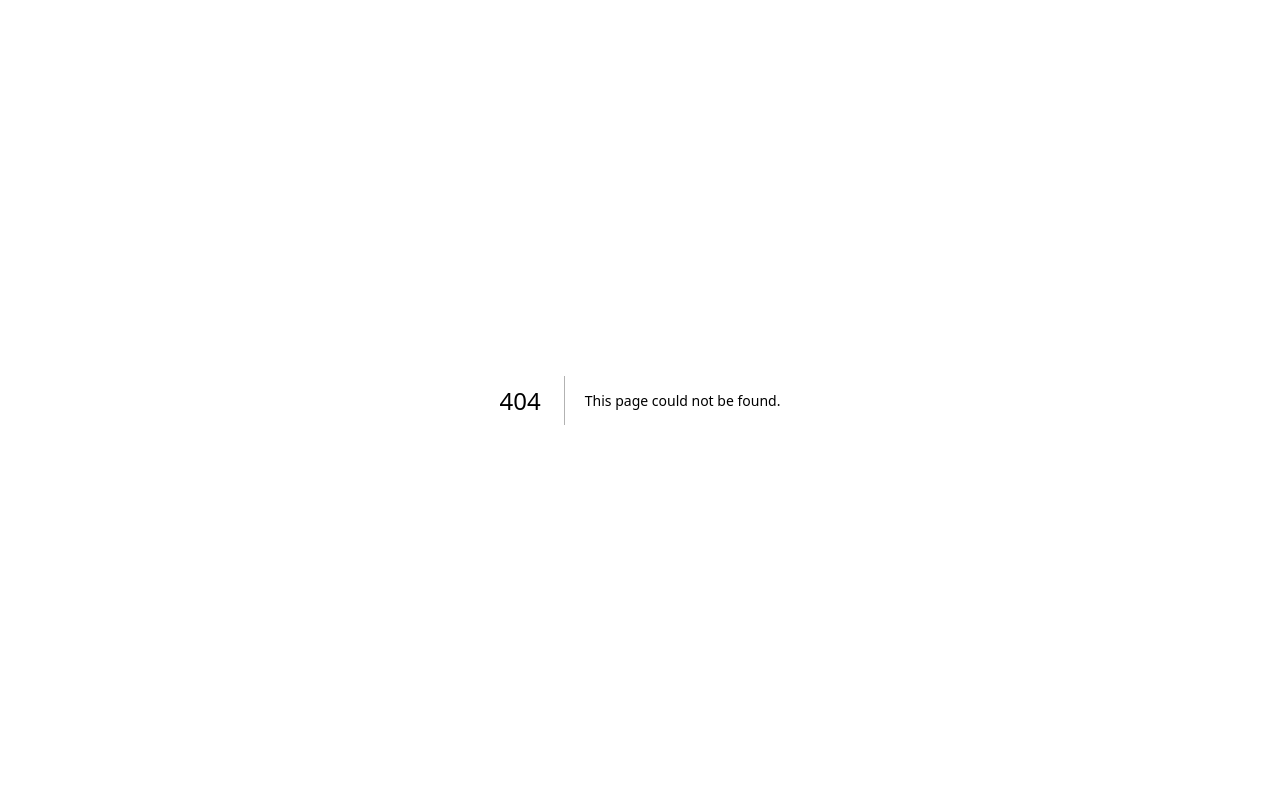
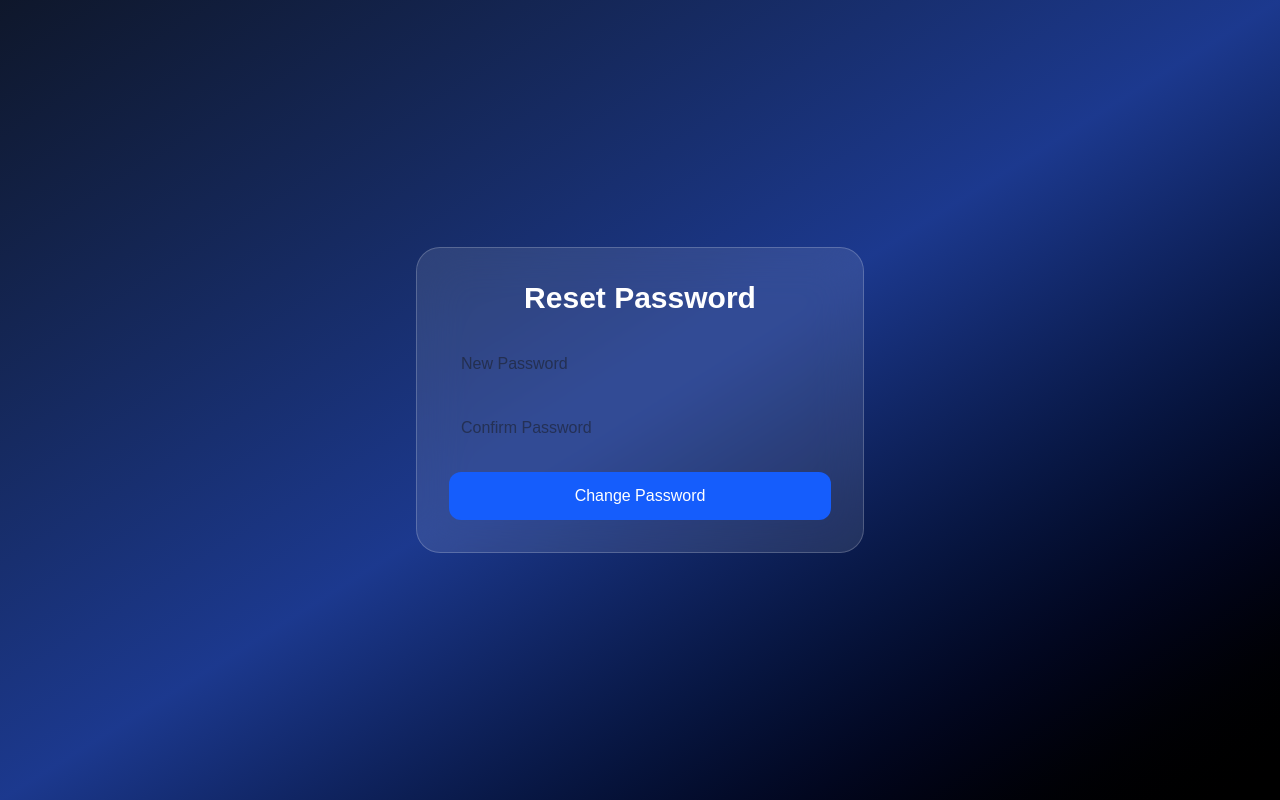
Before and after one commit to Siddharthdrona/Authentication-Next-js, a Next.js app: page /resetpassword in a window 1280 px wide. Before the commit this address had no page. Built offline with nearby package versions, Linux system fonts and the light colour scheme.

Commit message:
feat(forgot-password): add Reset Password page with functionality to update password

```diff
--- /dev/null
+++ b/src/app/resetpassword/page.tsx
@@ -0,0 +1,83 @@
+"use client";
+
+import axios from "axios";
+import Link from "next/link";
+import React, { useEffect, useState } from "react";
+import { useRouter } from "next/navigation";
+
+export default function ResetPasswordPage() {
+  const router = useRouter();
+
+  const [token, setToken] = useState("");
+  const [password, setPassword] = useState("");
+  const [confirmPassword, setConfirmPassword] = useState("");
+  const [success, setSuccess] = useState(false);
+  const [error, setError] = useState("");
+
+  useEffect(() => {
+    const urlToken = window.location.search.split("=")[1];
+
+    setToken(urlToken || "");
+  }, []);
+
+  const resetPassword = async () => {
+    try {
+      if (password !== confirmPassword) {
+        setError("Passwords do not match");
+        return;
+      }
+
+      await axios.post("/api/users/resetpassword", {
+        token,
+        password,
+      });
+
+      setSuccess(true);
+    } catch (error: any) {
+      setError(error.response?.data?.error || "Something went wrong");
+    }
+  };
+
+  return (
+    <div className="min-h-screen flex items-center justify-center bg-linear-to-br from-slate-900 via-blue-900 to-black px-4">
+      <div className="bg-white/10 backdrop-blur-xl border border-white/20 p-8 rounded-3xl w-full max-w-md text-center">
+        <h1 className="text-white text-3xl font-bold mb-6">Reset Password</h1>
+
+        <input
+          type="password"
+          placeholder="New Password"
+          value={password}
+          onChange={(e) => setPassword(e.target.value)}
+          className="w-full p-3 rounded-xl mb-4"
+        />
+
+        <input
+          type="password"
+          placeholder="Confirm Password"
+          value={confirmPassword}
+          onChange={(e) => setConfirmPassword(e.target.value)}
+          className="w-full p-3 rounded-xl mb-5"
+        />
+
+        <button
+          onClick={resetPassword}
+          className="bg-blue-600 text-white px-6 py-3 rounded-xl w-full"
+        >
+          Change Password
+        </button>
+
+        {success && (
+          <div className="mt-5 bg-green-500/20 p-4 rounded-xl">
+            <h2 className="text-green-400 text-xl">Password Updated 🎉</h2>
+
+            <Link href="/login" className="text-blue-400">
+              Go to Login
+            </Link>
+          </div>
+        )}
+
+        {error && <p className="text-red-400 mt-5">{error}</p>}
+      </div>
+    </div>
+  );
+}
```
